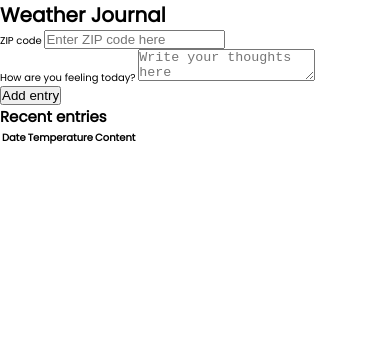
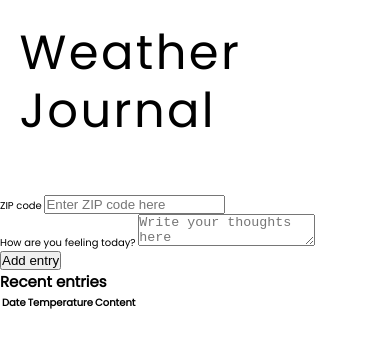
Before and after one commit to srijan-nayak/weather-journal, a website: page public/index.html in a window 390 px wide. Drawn offline with Linux system fonts and the light colour scheme.

Commit message:
feat: Style header for mobile

```diff
--- a/public/css/styles.css
+++ b/public/css/styles.css
@@ -11,3 +11,20 @@ html {
 body {
   font-family: "Poppins", sans-serif;
 }
+
+.header {
+  padding: 2.4rem 0;
+  margin-bottom: 3.2rem;
+}
+
+.header__container {
+  max-width: 90%;
+  margin: 0 auto;
+}
+
+.header__text {
+  font-size: 4.8rem;
+  font-weight: normal;
+  letter-spacing: 0.05em;
+  line-height: 1.2em;
+}
--- a/public/index.html
+++ b/public/index.html
@@ -12,7 +12,9 @@
 
 <body>
   <header class="header">
-    <h1 class="header__text">Weather Journal</h1>
+    <div class="header__container">
+      <h1 class="header__text">Weather Journal</h1>
+    </div>
   </header>
 
   <section class="form">
```
